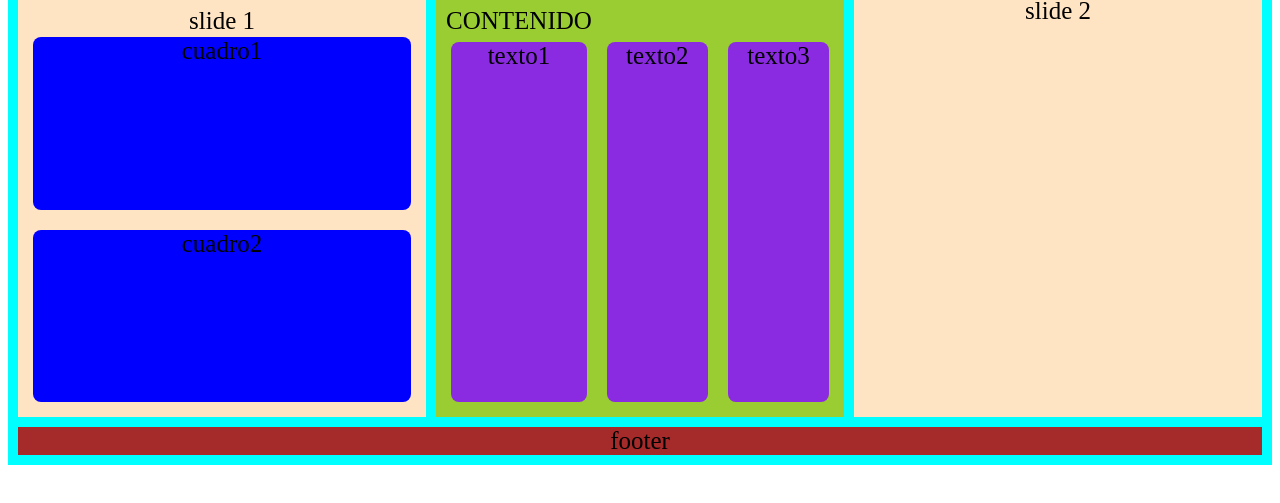
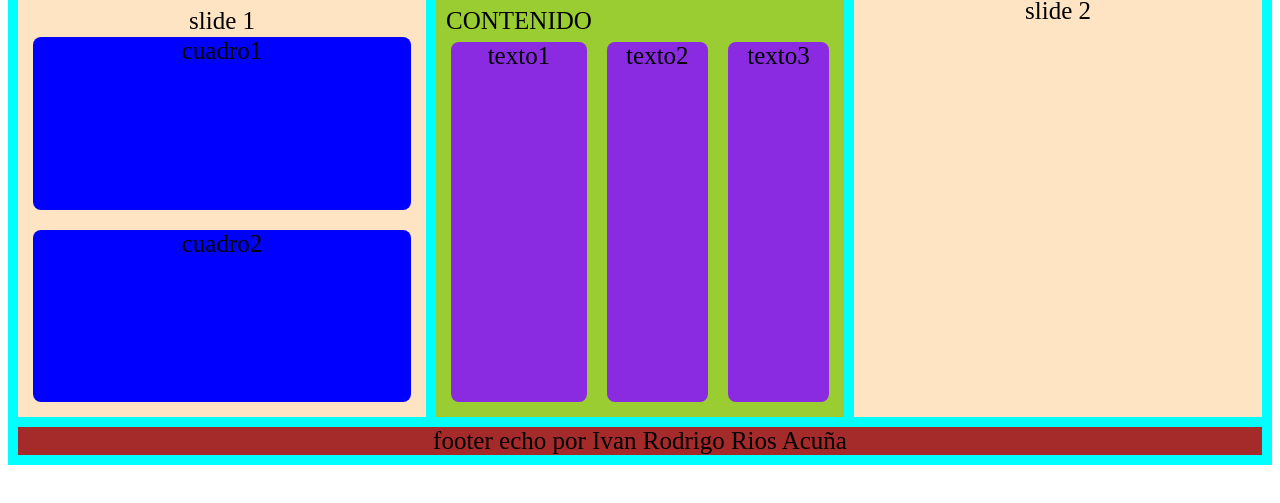
Before and after one commit to Zakdan01/Tarea-17-19, a plain HTML site: page index.html in a window 1280 px wide. Shown: the part 59-562 px from the top of the page. Drawn offline with Linux system fonts and the light colour scheme.

Commit message:
Update index.html

```diff
--- a/index.html
+++ b/index.html
@@ -22,7 +22,7 @@
             <div class="t3">texto3</div>
         </div>
         <div class="slide2">slide 2</div>
-        <div class="footer">footer</div>
+        <div class="footer">footer echo por Ivan Rodrigo Rios Acuña</div>
     </div>
 </body>
 
```
